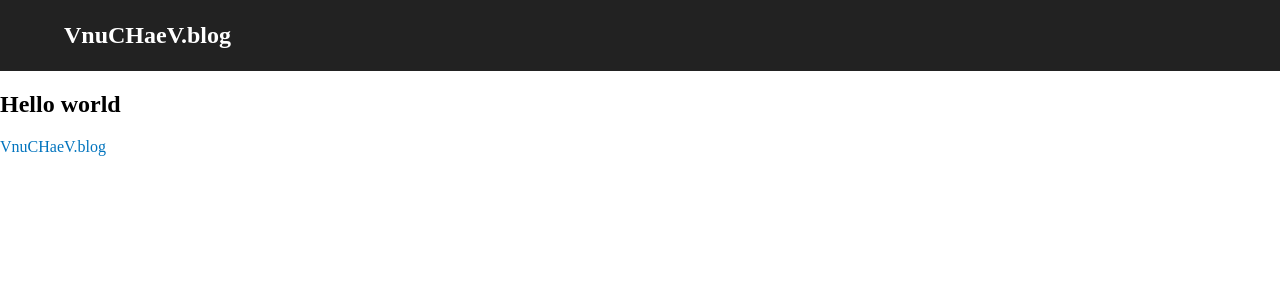
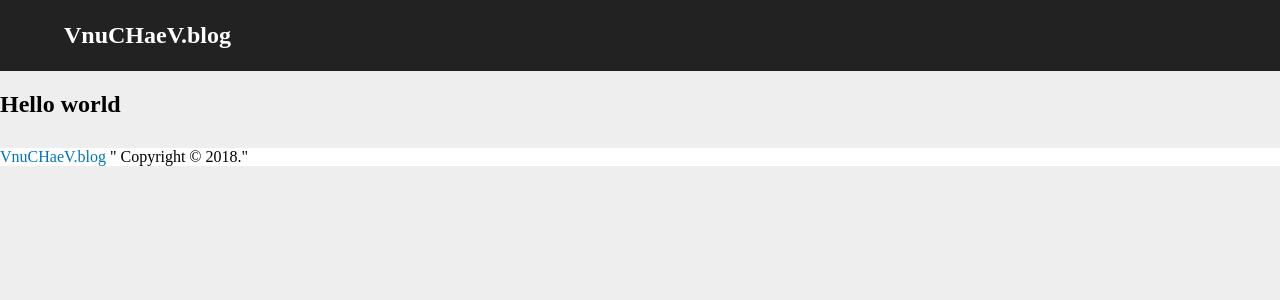
Before and after one commit to vitoyucepi/blog, a Jekyll site: the page built from index.html, in a window 1280 px wide. Shown: the top 300 px of the page. Built offline with Jekyll 4.4.1, drawn with Linux system fonts in a browser that asks for light colours.

Commit message:
css and content

```diff
--- a/_layouts/default.html
+++ b/_layouts/default.html
@@ -11,9 +11,12 @@
 		<div id="header">
 			<a href="{{ site.baseurl }}"><h2>VnuCHaeV.blog</h2></a>
 		</div>
-		{{ content }}
+		<div id="page">
+			{{ content }}
+		</div>
 		<div id="footer">
 			<a href="{{ site.baseurl }}" title="Для тех, кто смог">VnuCHaeV.blog</a>
+			" Copyright © 2018."
 		</div>
 	</body>
 </html>
--- a/css/default.css
+++ b/css/default.css
@@ -1,6 +1,7 @@
 html, body {
 	padding: 0;
 	margin: 0;
+	background: #eee
 }
 #header {
 	width: 100%;
@@ -19,6 +20,7 @@ html, body {
 #footer {
 	width: 100%;
 	background: #fff;
+	margin-top: 30px;
 }
 #footer a {
 	text-decoration: none;
@@ -28,3 +30,7 @@ html, body {
 	padding: 22px 0;
 	margin: 0 auto;
 }
+#page {
+	max-width: 1152px;
+	min-width: 240px;
+}
```
